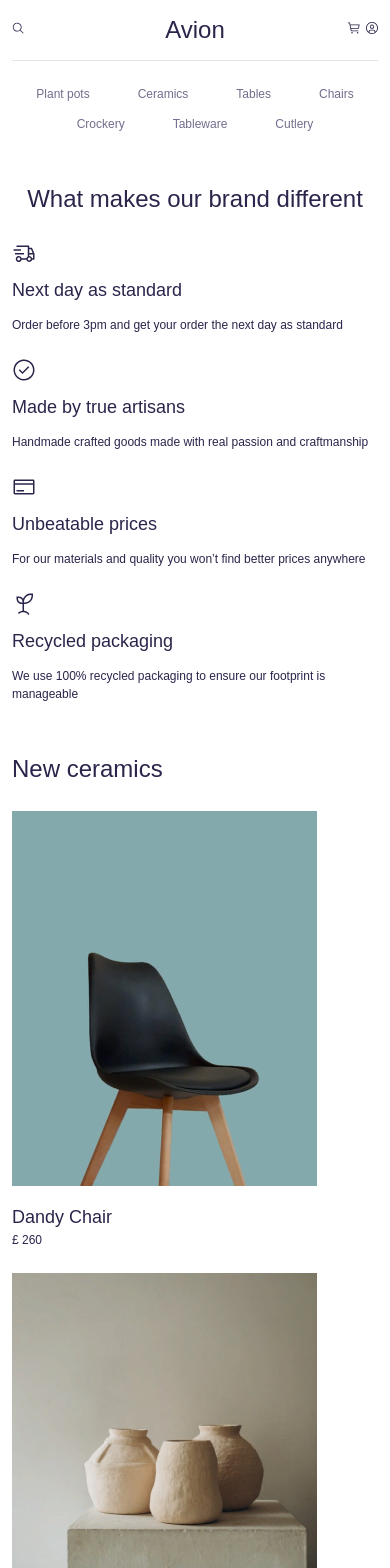
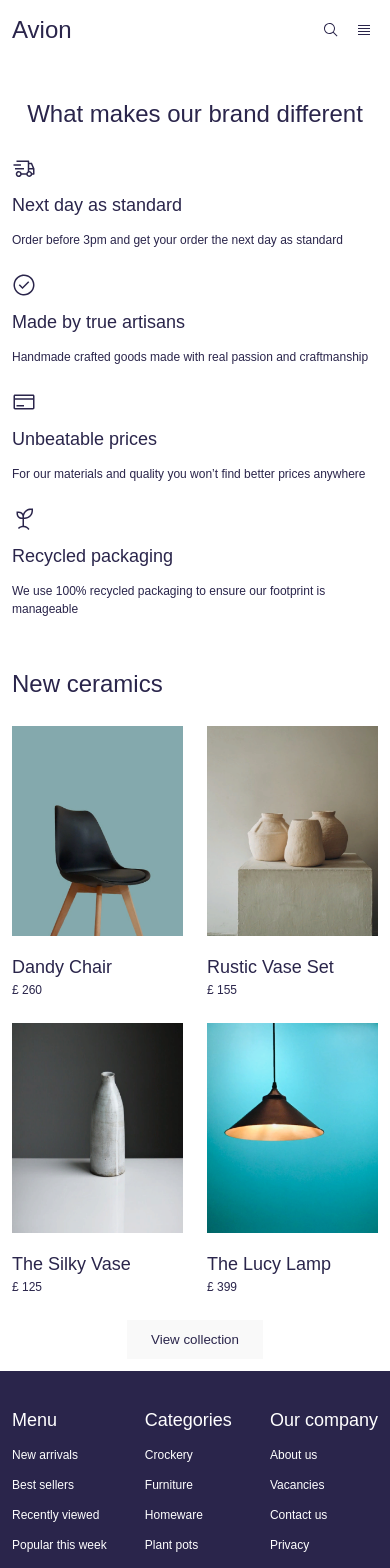
Before and after one commit to pyureshka/landing, a Vue app: page / in a window 390 px wide. Shown: the top 1568 px of the page. Built offline with nearby package versions, Linux system fonts and the light colour scheme; a web font is replaced by a local one.

Commit message:
fix: card resize and screen size

```diff
--- a/src/components/CardSale.vue
+++ b/src/components/CardSale.vue
@@ -21,7 +21,6 @@ defineProps(["product", "prefix", "postfix"]);
 <style>
 .card-sale {
   cursor: pointer;
-  min-width: fit-content;
 
   display: inline-flex;
   flex-direction: column;
@@ -31,16 +30,11 @@ defineProps(["product", "prefix", "postfix"]);
 .card-sale:hover {
   background-color: #ebe8f4;
 }
-@media screen and (max-width: 1024px) {
-  .card-sale:hover {
-    background-color: unset;
-    color: unset;
-  }
-}
 
 .card-sale__img {
   height: auto;
   width: auto;
+  max-width: 100%;
 
   flex-shrink: 0;
 }
@@ -57,4 +51,15 @@ defineProps(["product", "prefix", "postfix"]);
 }
 .card-sale__price {
 }
+
+@media screen and (max-width: 1024px) {
+  .card-sale:hover {
+    background-color: unset;
+    color: unset;
+  }
+
+  .card-sale {
+    flex: 1 0 40%;
+  }
+}
 </style>
--- a/src/composables/useSize.js
+++ b/src/composables/useSize.js
@@ -1,10 +1,10 @@
 import { ref } from "vue";
 
-let isDesktop = ref(window.matchMedia("(min-width: 390px)").matches);
+let isDesktop = ref(window.matchMedia("(min-width: 768px)").matches);
 
 window.addEventListener(
   "resize",
-  () => (isDesktop.value = window.matchMedia("(min-width: 390px)").matches)
+  () => (isDesktop.value = window.matchMedia("(min-width: 768px)").matches)
 );
 
 export function useSize() {
--- a/src/style.css
+++ b/src/style.css
@@ -134,7 +134,7 @@ body{
   display: flex;
   justify-content: space-between;
   flex-wrap: wrap;
-  row-gap: 2rem;
+  gap: 2rem;
 }
 
 .content__main_overflow {
@@ -142,7 +142,7 @@ body{
 
   overflow: hidden;
 }
-@media screen and (max-width: 700px) {
+@media screen and (max-width: 768px) {
   .content__main_overflow {
     max-height: 1000px;
   }
@@ -170,7 +170,7 @@ body{
   display: flex;
 }
 
-@media screen and (max-width: 500px) {
+@media screen and (max-width: 768px) {
   .form {
     flex: 1 0 0;
   }
```
